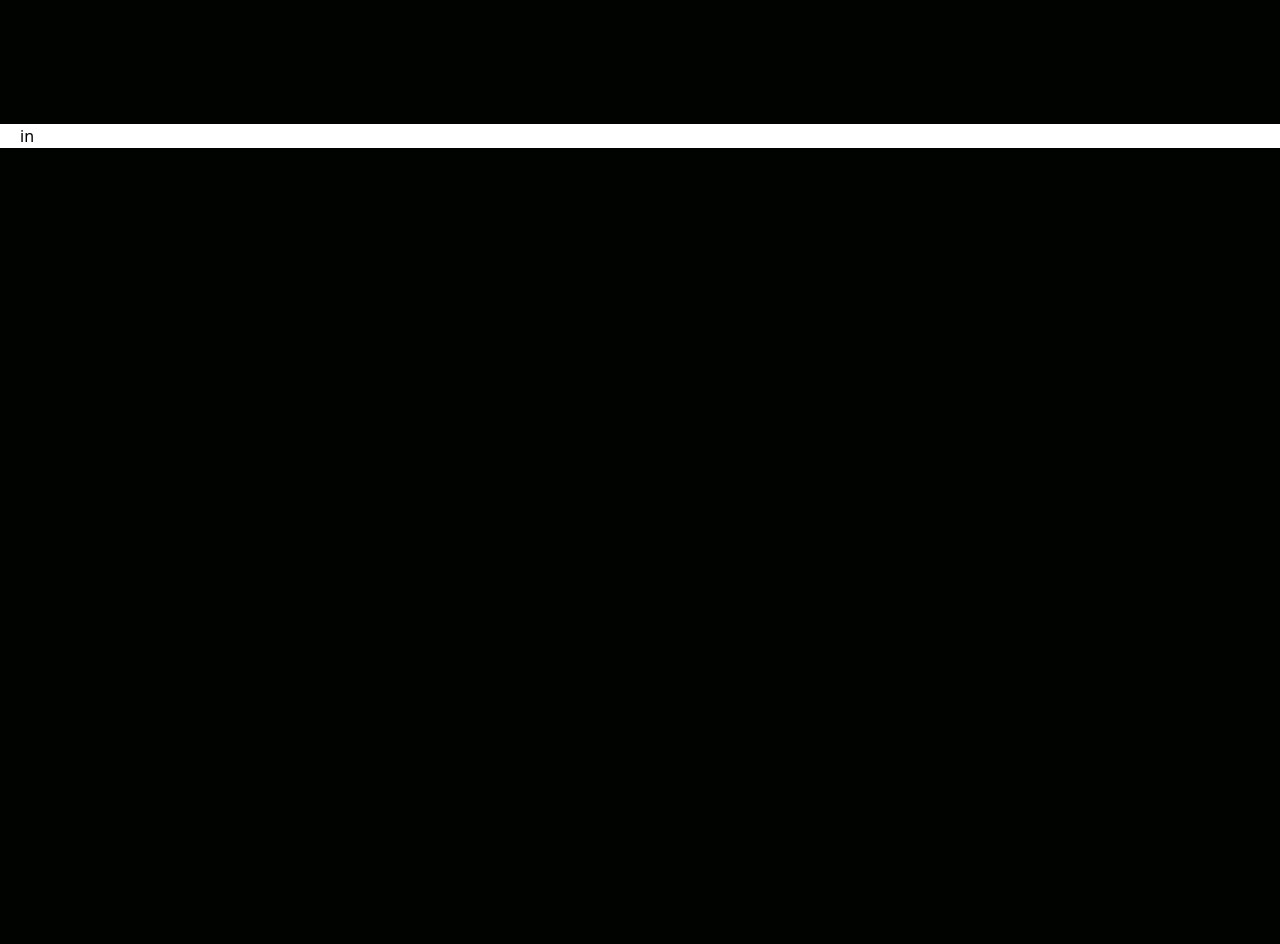
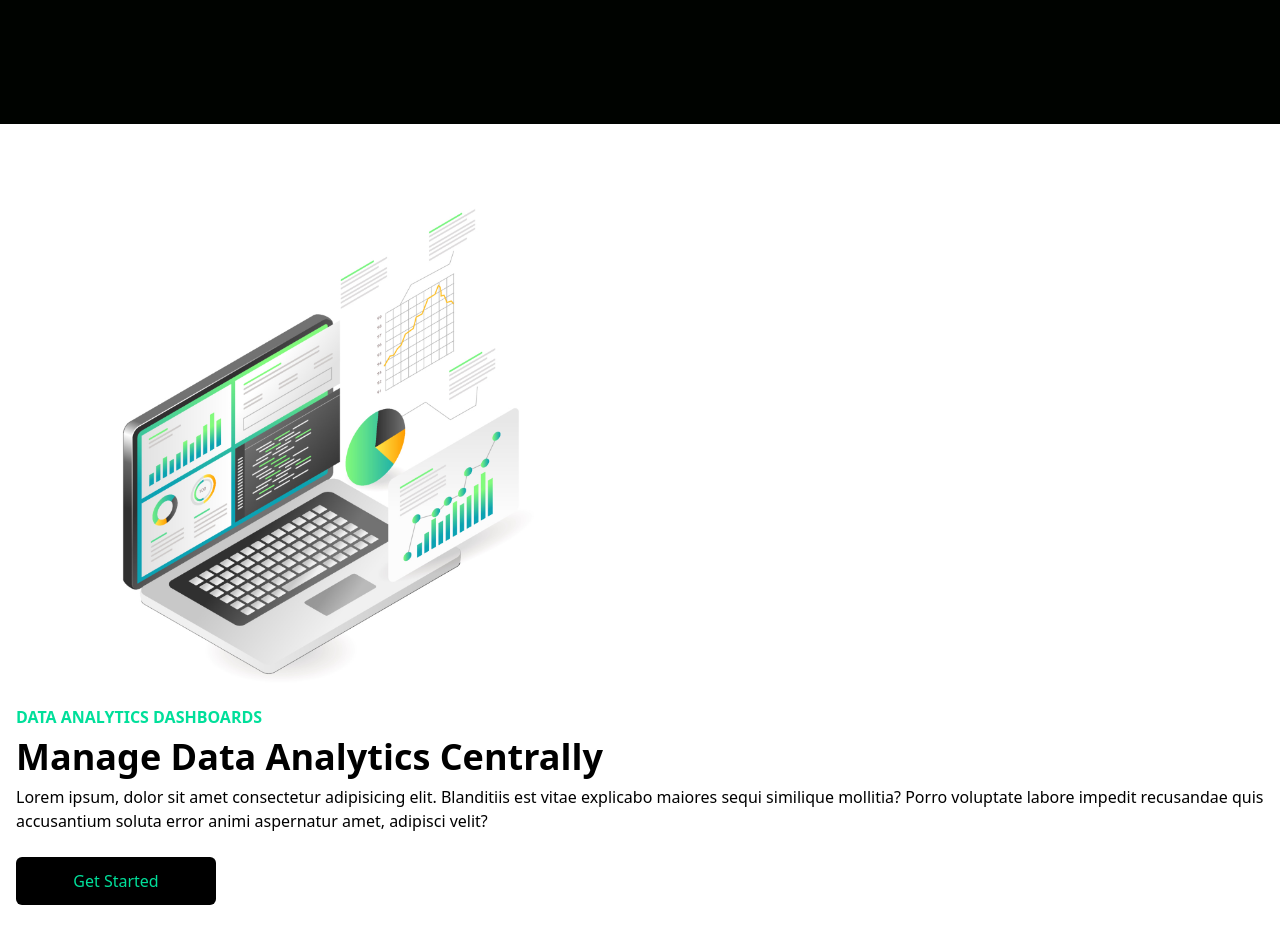
Before and after one commit to Developerfiyin/first-tailwind-project, a React (Vite) app: page / in a window 1280 px wide. Shown: the part 860-1804 px from the top of the page. Before the commit the page ends 1008 px from the top, so only its background shows below. Built offline with nearby package versions, Linux system fonts and the light colour scheme.

Commit message:
updated Analytics

```diff
--- a/src/Components/Analytics.jsx
+++ b/src/Components/Analytics.jsx
@@ -1,9 +1,22 @@
 import React from 'react'
+import laptop from '../assets/laptop.jpg'
 
 const Analytics = () => {
   return (
-        <div className='w-full bg-white '>
-            <div className='max-w-[1240px] mx-auto grid md:grid-cols-2'>in</div>
+        <div className='w-full bg-white py-16 px-4'>
+            <div className='max-w-[1240px] mx-auto grid md:grid-cols-2'>
+                 <img src={laptop} alt="/" className='w-600px mx-auto' />
+                   </div>
+                <p className='text-[#00df9a] font-bold'>DATA ANALYTICS DASHBOARDS</p>
+                <h1 className='md:text-4xl sm:text-3xl font-bold py-2'>Manage Data Analytics Centrally </h1>
+                <p>Lorem ipsum, dolor sit amet consectetur
+                    adipisicing elit. Blanditiis est vitae explicabo
+                   maiores sequi similique mollitia? Porro voluptate labore impedit
+                    recusandae
+                    quis accusantium soluta error animi aspernatur amet, adipisci velit?</p>
+                  <button className='bg-black text-[#00df9a] w-[200px] rounded-md font-medium my-6 mx-auto p-3 hover:bg-[#00df9a] hover:text-black  '>Get Started</button>
+
+
 
 
     </div>
--- a/src/Components/Hero.jsx
+++ b/src/Components/Hero.jsx
@@ -13,7 +13,7 @@ const Hero = () => {
                 strings={["BTC", "BTC", "SASS"]} typeSpeed={120} backSpeed={140} loop/>
                  </div>
              <p className="text-xl font-bold text-gray-500 md:2xl ">Monitor your data analytics to increase revenue for BTB, BTC, & SASS platform</p>
-             <button className="bg-[#00df9a] w-[20git 0px] rounded-md font-medium my-6 mx-auto p-3 ">Get Started</button>
+             <button className="bg-[#00df9a] w-[200px] rounded-md font-medium my-6 mx-auto p-3 ">Get Started</button>
 
            </div>
 
```
